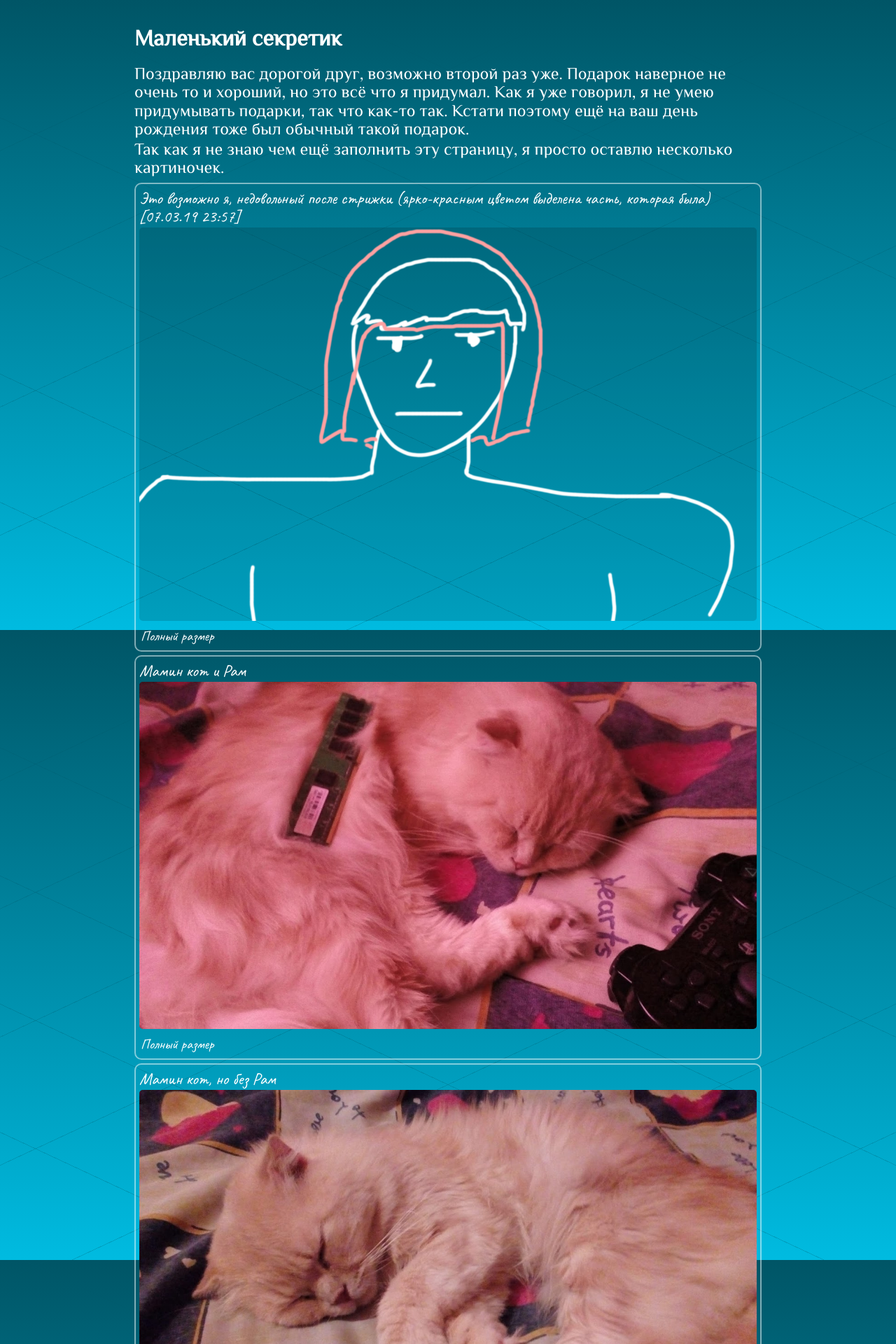
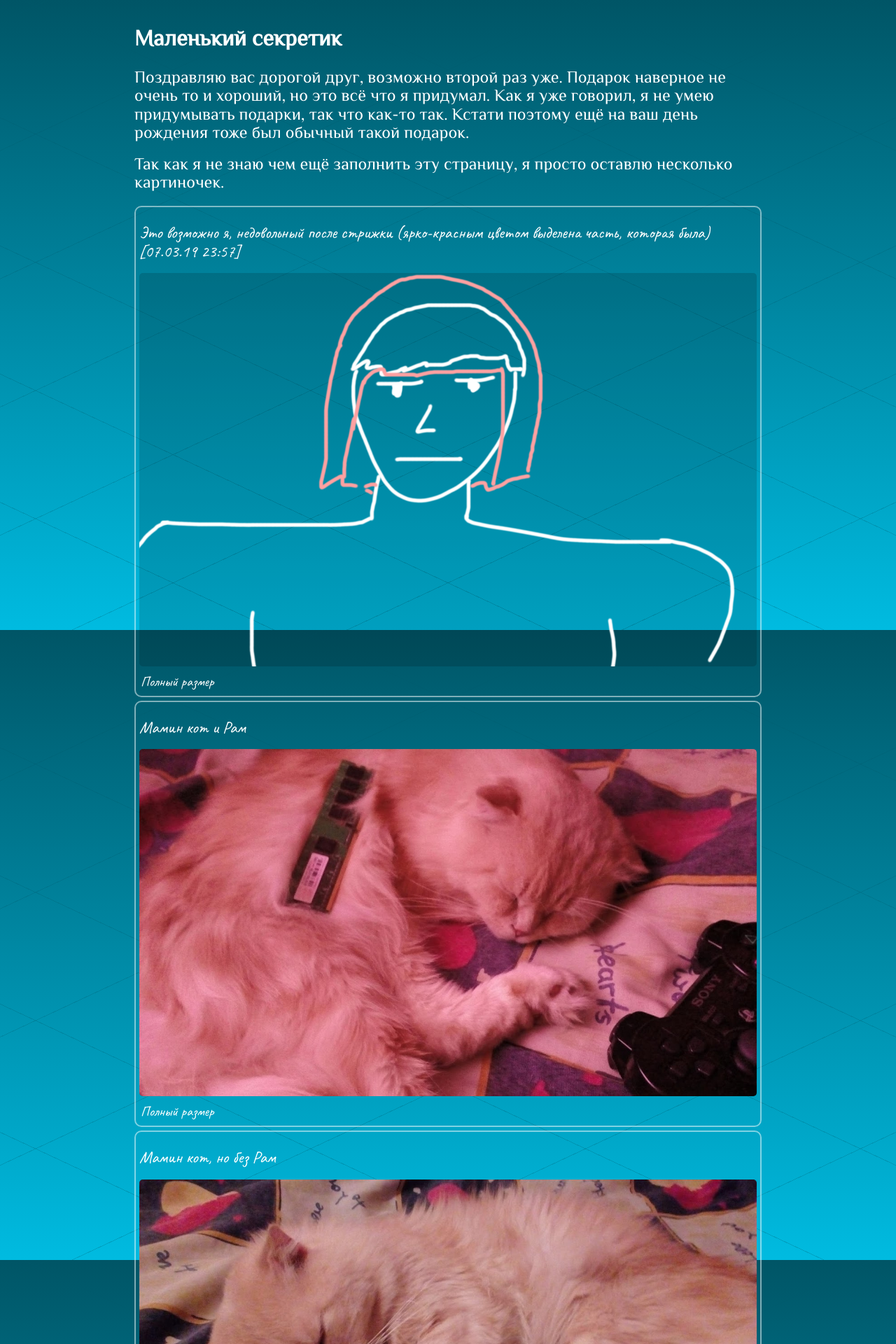
Before and after one commit to catink123/catink123.github.io, a Jekyll site: the page built from secret/index.html, in a window 1280 px wide. Shown: the top 1920 px of the page at 70% size. Built offline with Jekyll 4.4.1, drawn with Linux system fonts in a browser that asks for light colours; some web fonts are replaced.

Commit message:
Update secret.css

```diff
--- a/css/secret.css
+++ b/css/secret.css
@@ -49,7 +49,7 @@ h2 {
 p, ol li {
     font-size: 1.5em;
     line-height: 1.1em;
-    margin: .1em auto;
+    margin: .75em auto;
     color: white;
 }
 
```
